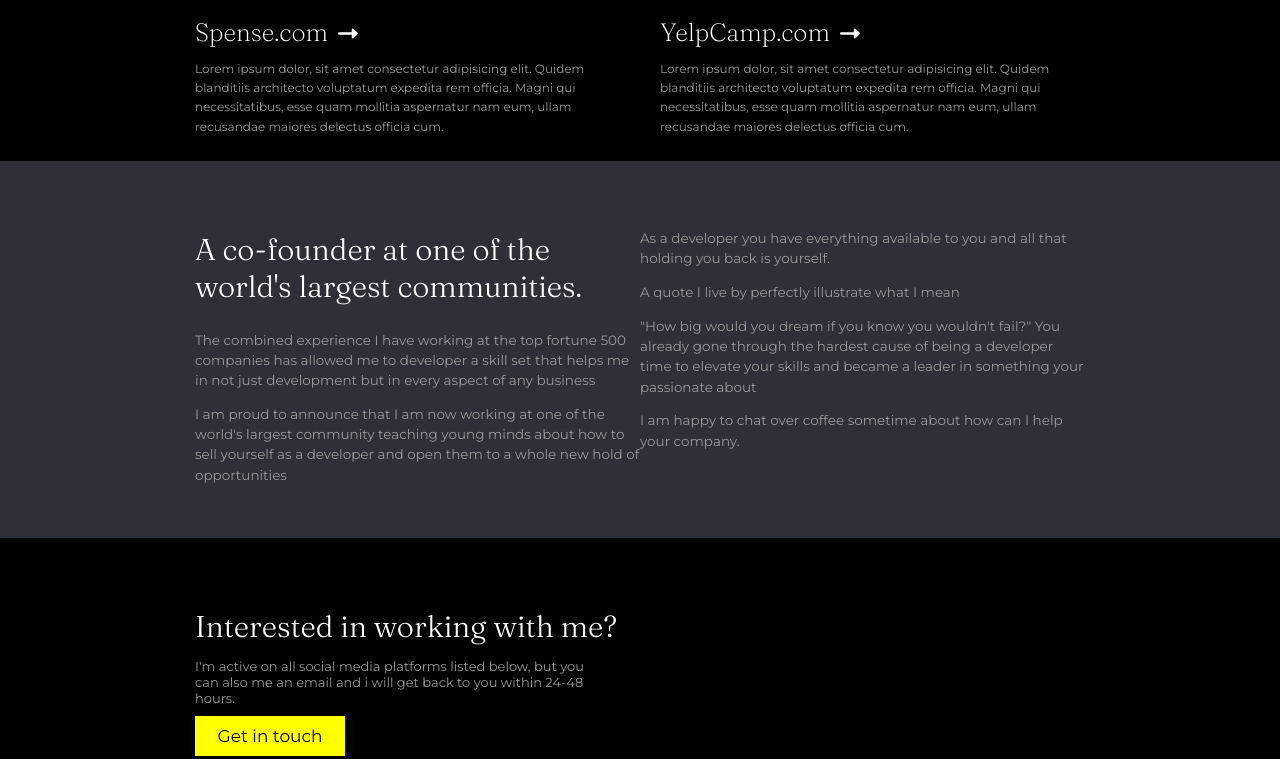
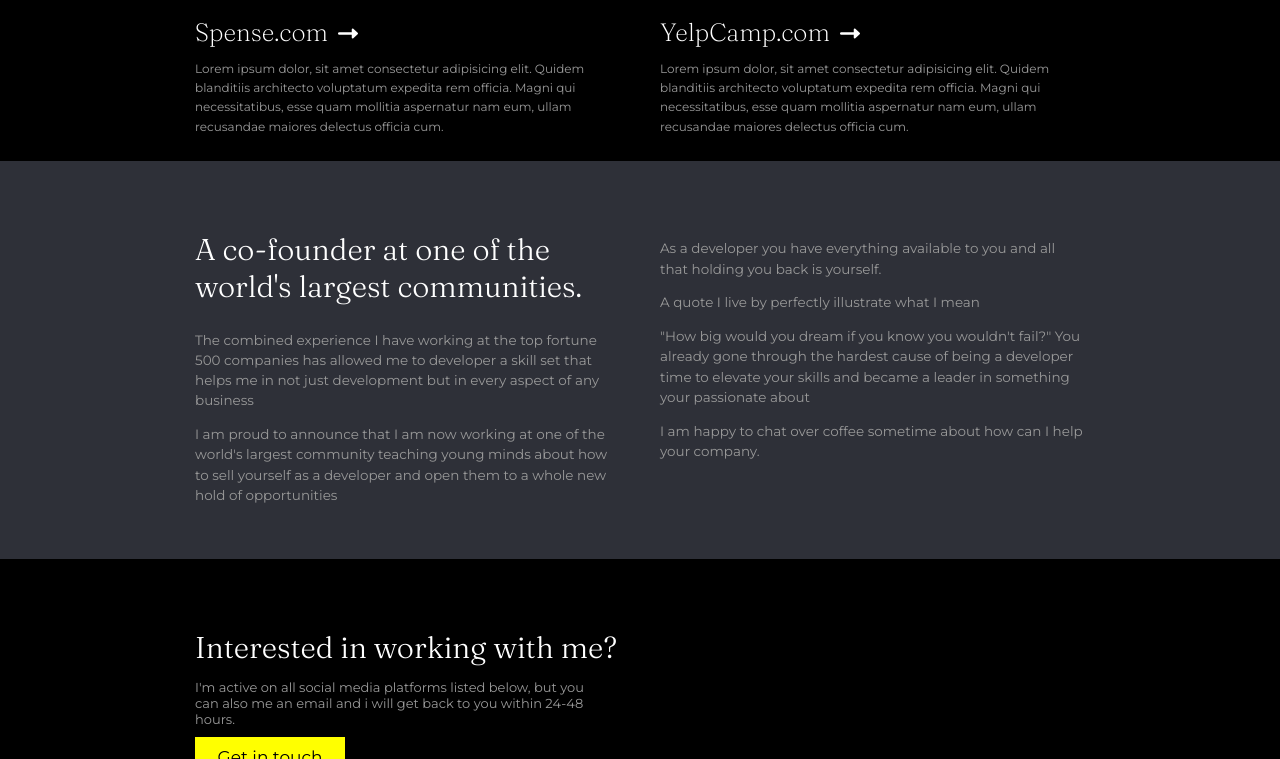
Before and after one commit to EbrahemMordy/Web-Developer-Portfolio, a plain HTML site: page index.html in a window 1280 px wide. Shown: the part 673-1432 px from the top of the page. Drawn offline with Linux system fonts and the light colour scheme.

Commit message:
Update null.css

```diff
--- a/css/null.css
+++ b/css/null.css
@@ -164,6 +164,7 @@
     align-items: center;
     align-content: center;
     justify-content: center;
+    gap: 0 40px;
 }
 .four .cont h2 {
     max-width: 100%;
```
